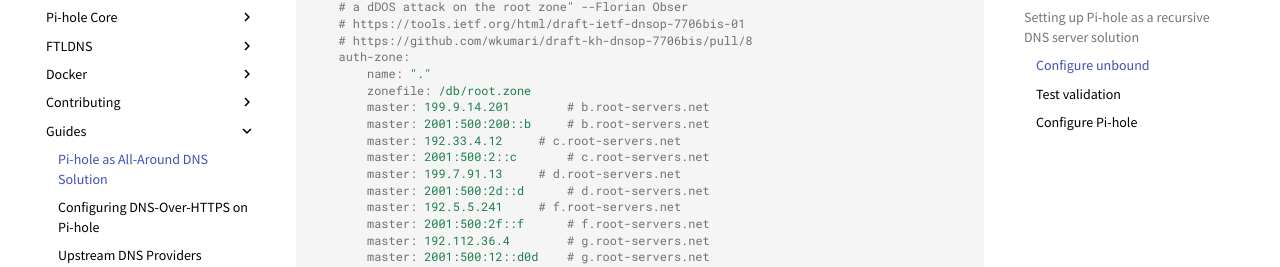
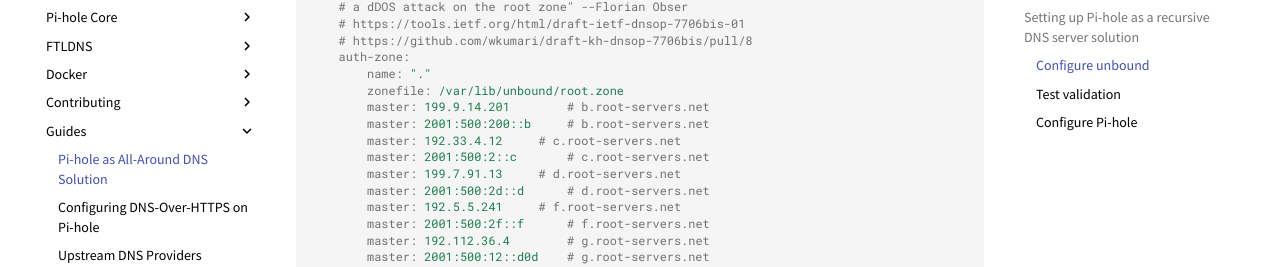
Before and after one commit to pi-hole/docs, an MkDocs documentation site: the page built from docs/guides/unbound.md, in a window 1280 px wide and 900 px high, scrolled down 3760 px. Shown: the part 177-444 px from the top of the window. Built offline with MkDocs 1.6.1 and Material for MkDocs 9.7.7, drawn with Linux system fonts in a browser that asks for light colours; comment, search, counter and statistics services are not loaded.

Commit message:
fix root.zone path for Debian based distros

```diff
--- a/docs/guides/unbound.md
+++ b/docs/guides/unbound.md
@@ -167,7 +167,7 @@
     # https://github.com/wkumari/draft-kh-dnsop-7706bis/pull/8
     auth-zone:
         name: "."
-        zonefile: /db/root.zone
+        zonefile: /var/lib/unbound/root.zone
         master: 199.9.14.201        # b.root-servers.net
         master: 2001:500:200::b     # b.root-servers.net
         master: 192.33.4.12     # c.root-servers.net
```
